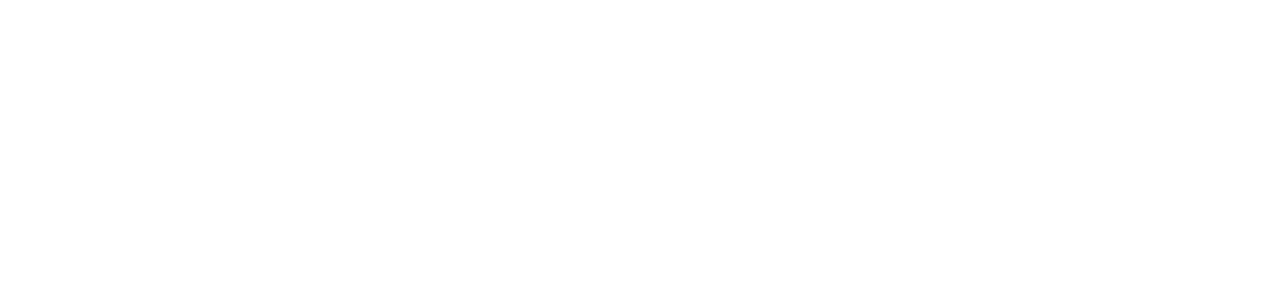
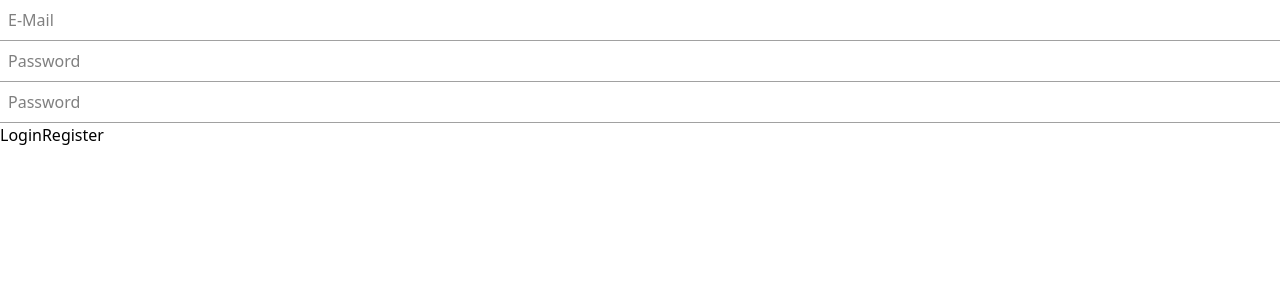
Before and after one commit to iOSatya/Analisis-Kebutuhan, a Vue app in the folder client/: page /register in a window 1280 px wide. Before the commit this address had no page. Shown: the top 300 px of the page. Built offline with nearby package versions, Linux system fonts and the light colour scheme.

Commit message:
Login Register View Added

```diff
--- a/client/src/App.vue
+++ b/client/src/App.vue
@@ -3,3 +3,18 @@
   <RouterView />
 
 </template>
+
+<style>
+
+  .form-control {
+    border-bottom: 1px solid var(--secondary);
+    padding: 0.5rem;
+    outline: none;
+  }
+
+  .button {
+    display: block;
+    cursor: pointer;
+  }
+
+</style>
--- a/client/src/assets/main.css
+++ b/client/src/assets/main.css
@@ -1 +1,5 @@
 @import "tailwindcss";
+
+:root {
+  --secondary: oklch(70.8% 0 0);
+}
--- a/client/src/router/index.js
+++ b/client/src/router/index.js
@@ -1,10 +1,14 @@
 import { createRouter, createWebHistory } from 'vue-router'
 import HomeView from '../views/HomeView.vue'
+import LoginView from '@/views/LoginView.vue';
+import RegisterView from "@/views/RegisterView.vue";
 
 const router = createRouter({
   history: createWebHistory(import.meta.env.BASE_URL),
   routes: [
-    { path: '/',name: 'home',component: HomeView },
+    { path: '/', name: 'home', component: HomeView },
+    { path: "/login", name: "login", component: LoginView },
+    { path: "/register", name: "register", component: RegisterView }
   ],
 })
 
--- a/client/src/views/HomeView.vue
+++ b/client/src/views/HomeView.vue
@@ -1,5 +1,5 @@
 <template>
 
-  <h1>Hello World</h1>
+  <RouterLink :to="{name: 'login'}" class="button">Login</RouterLink>
 
 </template>
--- /dev/null
+++ b/client/src/views/LoginView.vue
@@ -0,0 +1,23 @@
+<template>
+
+  <form class="flex flex-col">
+    <input type="email" v-model="loginForm.email" placeholder="E-Mail" class="form-control">
+    <input type="password" v-model="loginForm.password" placeholder="Password" class="form-control">
+    <div class="flex">
+      <RouterLink :to="{name: 'register'}">Register</RouterLink>
+      <button type="submit" class="button">Login</button>
+    </div>
+  </form>
+
+</template>
+
+<script setup>
+
+  import { ref } from 'vue';
+
+  const loginForm = ref({
+    email: "",
+    password: ""
+  });
+
+</script>
--- /dev/null
+++ b/client/src/views/RegisterView.vue
@@ -0,0 +1,25 @@
+<template>
+
+  <form class="flex flex-col">
+    <input type="email" v-model="registerForm.email" placeholder="E-Mail" class="form-control">
+    <input type="password" v-model="registerForm.password" placeholder="Password" class="form-control">
+    <input type="password" v-model="registerForm.password_confirmation" placeholder="Password" class="form-control">
+    <div class="flex">
+      <RouterLink :to="{name: 'login'}">Login</RouterLink>
+      <button type="submit" class="button">Register</button>
+    </div>
+  </form>
+
+</template>
+
+<script setup>
+
+  import { ref } from 'vue';
+
+  const registerForm = ref({
+    email: "",
+    password: "",
+    password_confirmation: ""
+  });
+
+</script>
```
